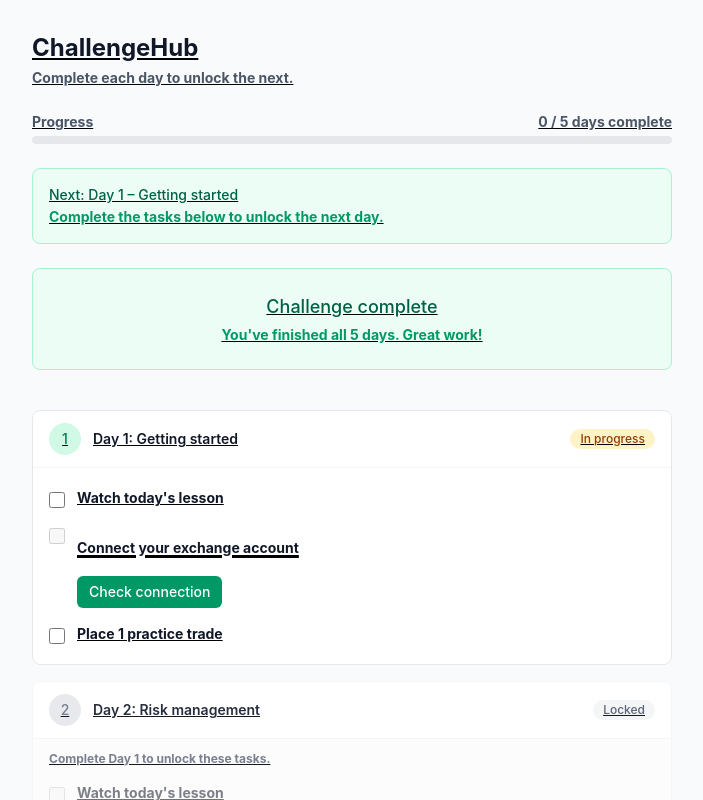
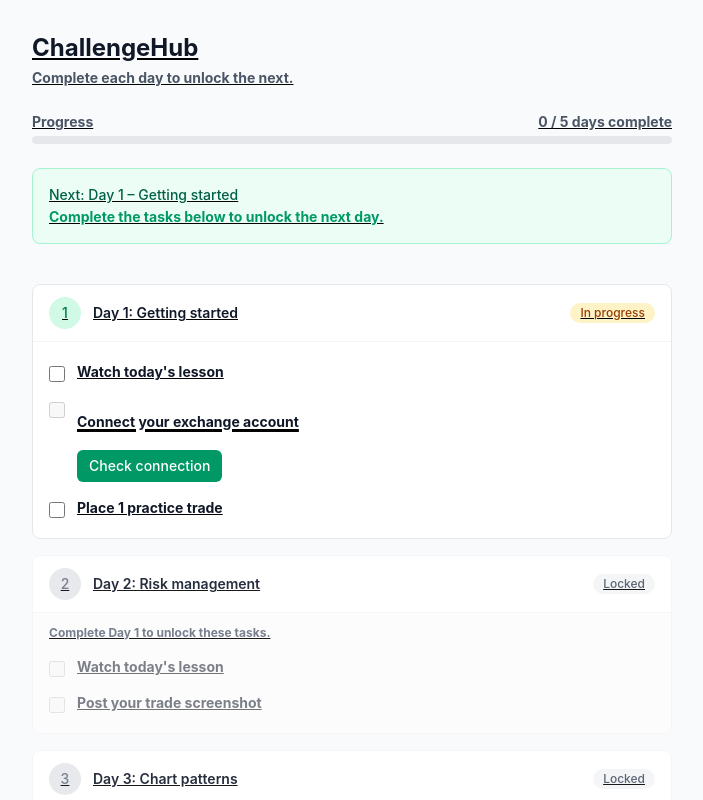
Before and after one commit to Lambertn33/challengeHub, a Vue app: page / in a window 1280 px wide. Shown: the whole page, without its empty margins (288-991 px from the left). Built offline with nearby package versions, Linux system fonts and the light colour scheme.

Commit message:
feat: show complete message

```diff
--- a/src/components/Dashboard.vue
+++ b/src/components/Dashboard.vue
@@ -54,14 +54,14 @@ function handleDayOpened(dayId: string) {
       </section>
 
       <section
-
+        v-if="isChallengeComplete"
         class="mb-6 rounded-lg border border-emerald-200 bg-emerald-50 dark:border-emerald-800 dark:bg-emerald-950/50 p-6 text-center"
       >
         <p class="text-lg font-medium text-emerald-800 dark:text-emerald-200">
           Challenge complete
         </p>
         <p class="mt-1 text-sm text-emerald-600 dark:text-emerald-400">
-          You've finished all 5 days. Great work!
+          You've finished all {{ totalDays }} days. Great work!
         </p>
       </section>
     </div>
```
